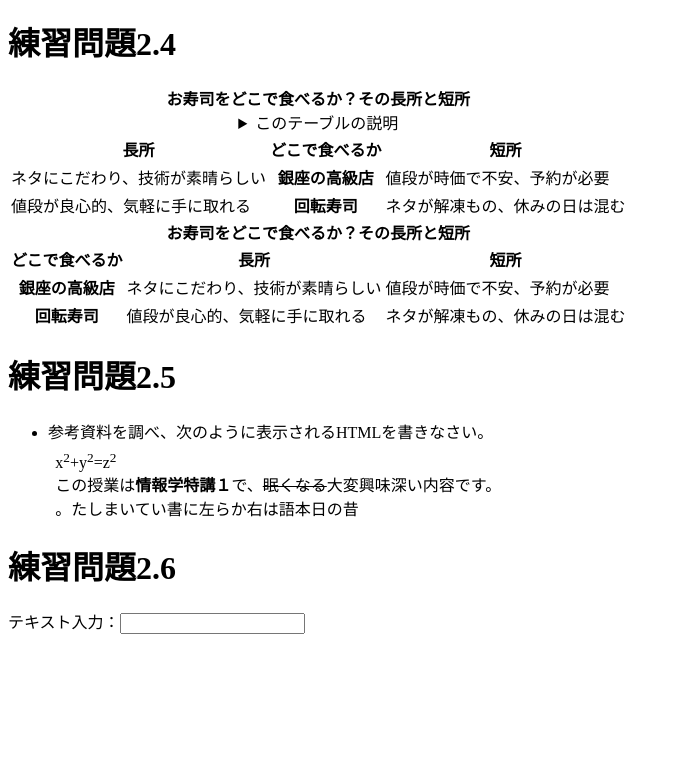
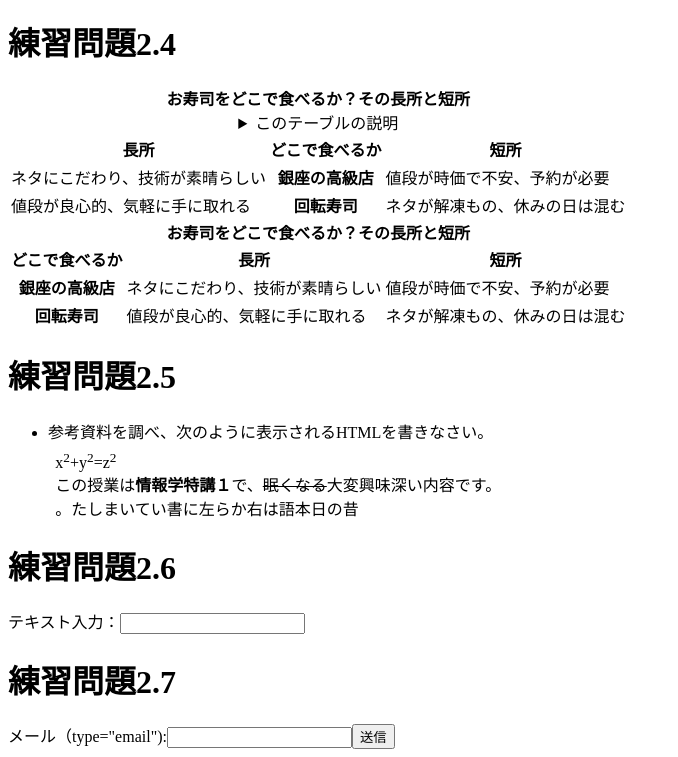
Before and after one commit to manami20051106/manami1106, a plain HTML site: page index.html in a window 1280 px wide. Shown: the part 843-1600 px from the top of the page, without its empty margins (0-678 px from the left). Before the commit the page ends 1493 px from the top, so only its background shows below. Drawn offline with Linux system fonts and the light colour scheme.

Commit message:
Update index.html

```diff
--- a/index.html
+++ b/index.html
@@ -112,4 +112,10 @@
 
  <p>テキスト入力：<input type="text"></p>
 
+ <h1>練習問題2.7</h1>
+
+ <form action="xxx.php" method="post"><label>メール（type="email"):<input type="email"name="emeal"></label><input type="submit"value="送信"></form>
+
+
+
 </html>
```
